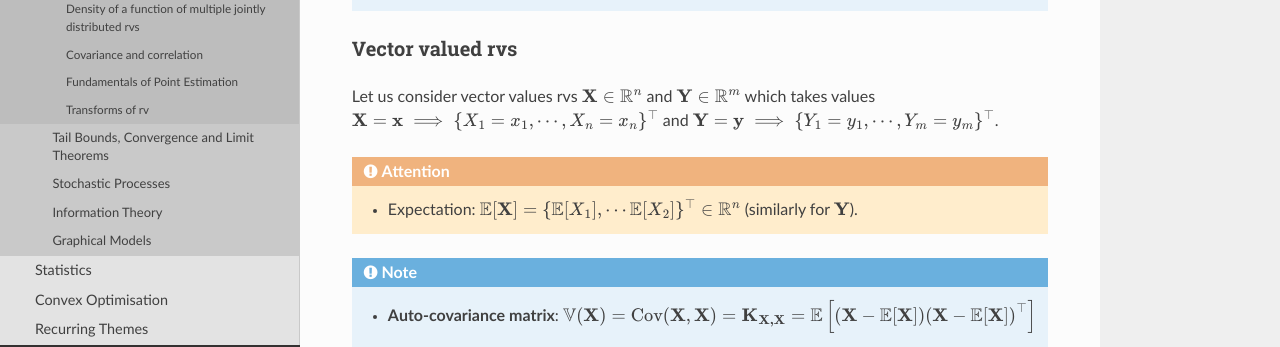
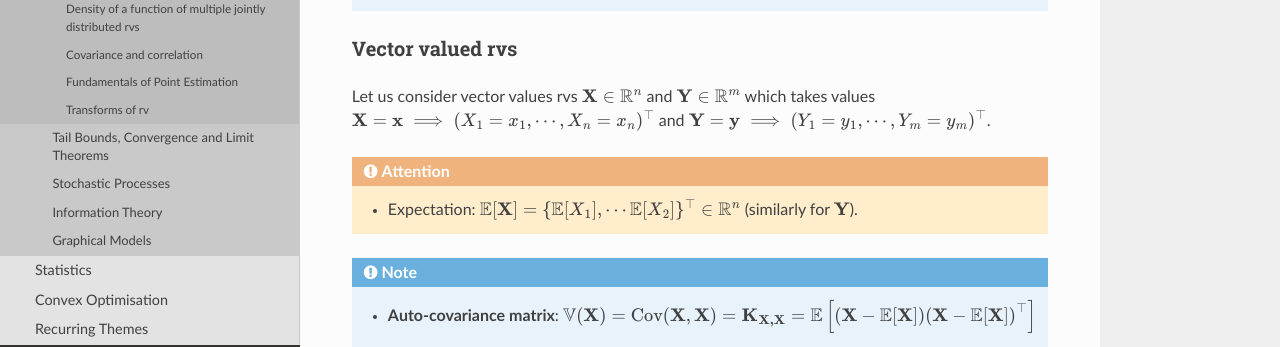
Before and after one commit to uselesstechjunks/leetcode, a Sphinx documentation site: the page built from docs/source/math/prob/func.rst, in a window 1280 px wide and 900 px high, scrolled down 4085 px. Shown: the part 149-496 px from the top of the window. Built offline with Sphinx 7.4.7 and the Read the Docs theme 2.0.0, drawn with Linux system fonts in a browser that asks for light colours.

```diff
--- a/docs/source/math/prob/func.rst
+++ b/docs/source/math/prob/func.rst
@@ -137,7 +137,7 @@ Scalar valued rvs
 
 Vector valued rvs
 ==========================================================================================
-Let us consider vector values rvs :math:`\mathbf{X}\in\mathbb{R}^n` and :math:`\mathbf{Y}\in\mathbb{R}^m` which takes values :math:`\mathbf{X}=\mathbf{x}\implies\{X_1=x_1,\cdots,X_n=x_n\}^\top` and :math:`\mathbf{Y}=\mathbf{y}\implies\{Y_1=y_1,\cdots,Y_m=y_m\}^\top`.
+Let us consider vector values rvs :math:`\mathbf{X}\in\mathbb{R}^n` and :math:`\mathbf{Y}\in\mathbb{R}^m` which takes values :math:`\mathbf{X}=\mathbf{x}\implies(X_1=x_1,\cdots,X_n=x_n)^\top` and :math:`\mathbf{Y}=\mathbf{y}\implies(Y_1=y_1,\cdots,Y_m=y_m)^\top`.
 
 .. attention::
 	* Expectation: :math:`\mathbb{E}[\mathbf{X}]=\{\mathbb{E}[X_1],\cdots\mathbb{E}[X_2]\}^\top\in\mathbb{R}^n` (similarly for :math:`\mathbf{Y}`).
```
